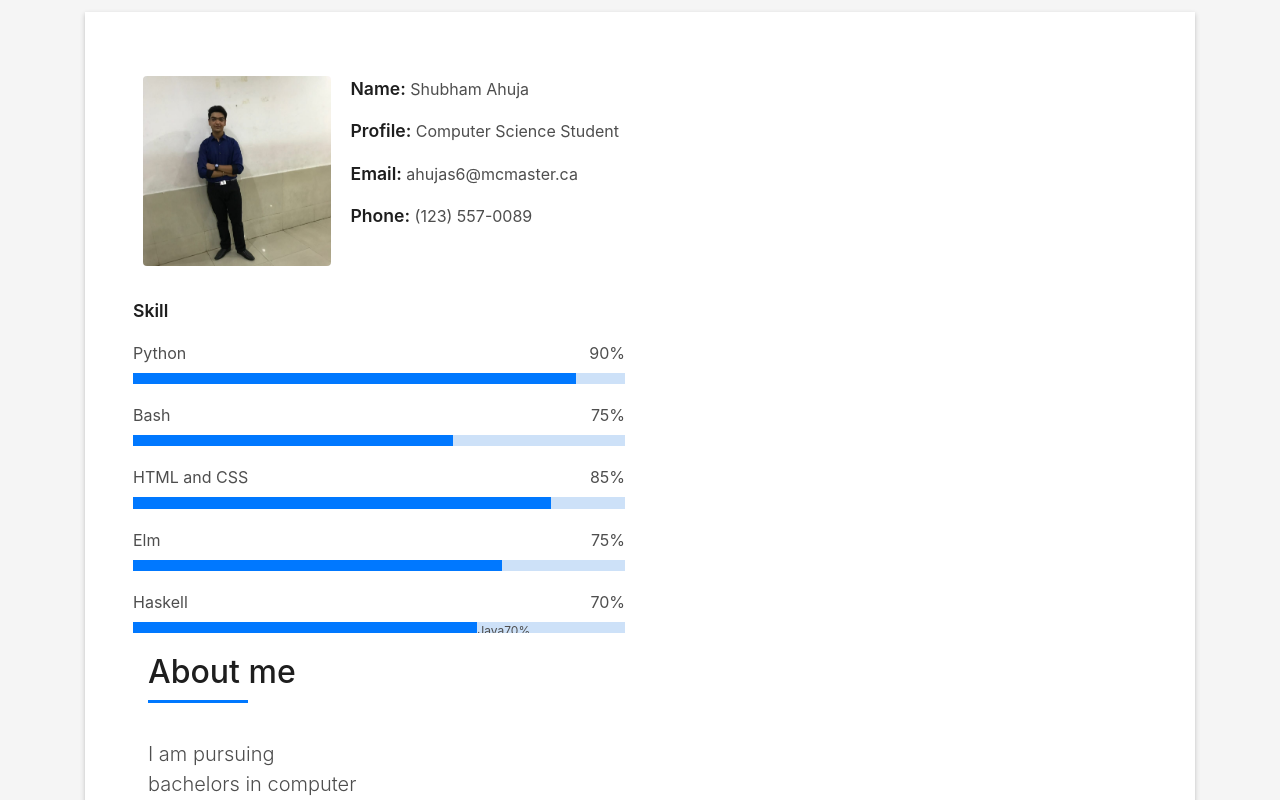
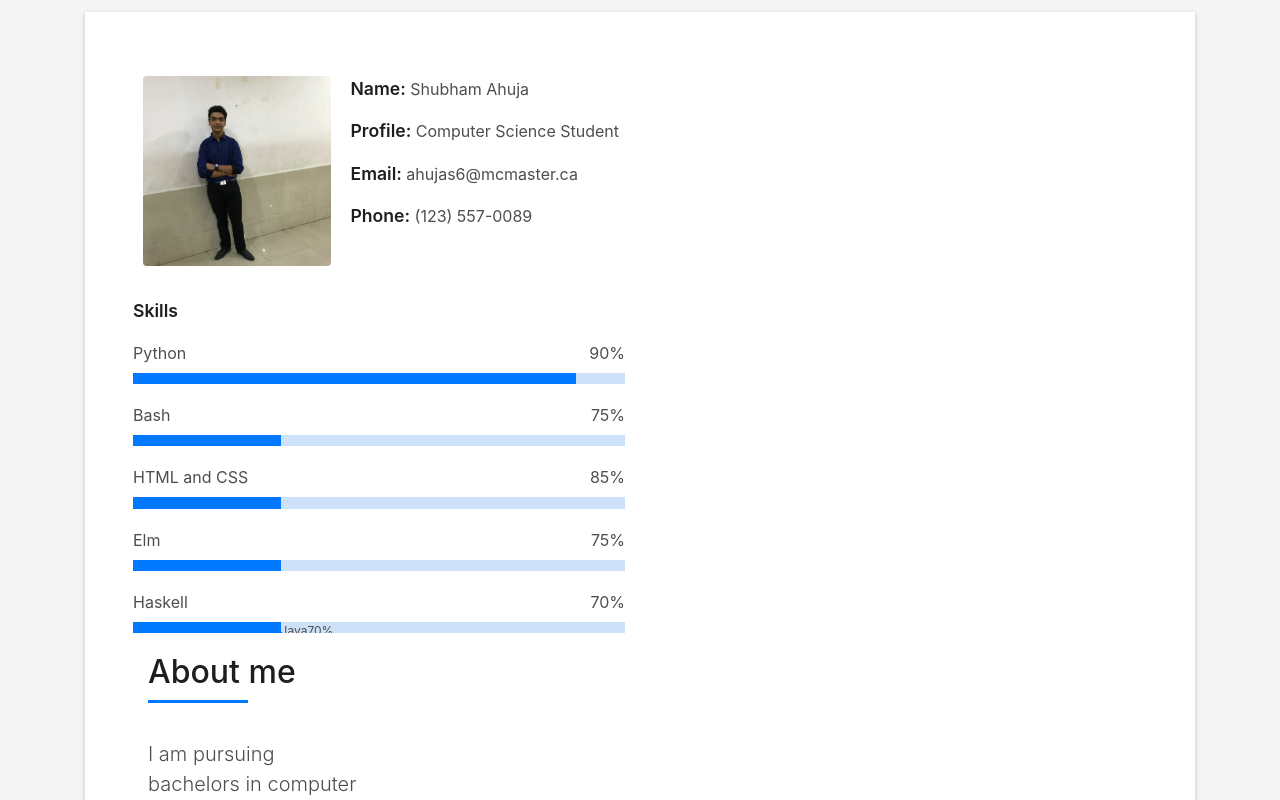
Before and after one commit to shubhahuja/shubhahuja.github.io, a plain HTML site: page index.html in a window 1280 px wide. Shown: the part 852-1652 px from the top of the page. Drawn offline with Linux system fonts and the light colour scheme; files whose address does not match are found by name.

Commit message:
Update index.html

```diff
--- a/index.html
+++ b/index.html
@@ -103,7 +103,7 @@
                   </div>
                 </div>
                 <div class="skill-mf">
-                  <p class="title-s">Skill</p>
+                  <p class="title-s">Skills</p>
                   <span>Python</span> <span class="pull-right">90%</span>
                   <div class="progress">
                     <div class="progress-bar" role="progressbar" style="width: 90%" aria-valuenow="90" aria-valuemin="0"
@@ -111,27 +111,27 @@
                   </div>
                   <span>Bash</span> <span class="pull-right">75%</span>
                   <div class="progress">
-                    <div class="progress-bar" role="progressbar" style="width: 65%;" aria-valuenow="85" aria-valuemin="0"
+                    <div class="progress-bar" role="progressbar" style="width: 30%;" aria-valuenow="85" aria-valuemin="0"
                          aria-valuemax="100"></div>
                   </div>
                   <span>HTML and CSS</span> <span class="pull-right">85%</span>
                   <div class="progress">
-                    <div class="progress-bar" role="progressbar" style="width: 85%;" aria-valuenow="85" aria-valuemin="0"
+                    <div class="progress-bar" role="progressbar" style="width: 30%;" aria-valuenow="85" aria-valuemin="0"
                       aria-valuemax="100"></div>
                   </div>
 
                   <span>Elm</span> <span class="pull-right">75%</span>
                   <div class="progress">
-                    <div class="progress-bar" role="progressbar" style="width: 75%" aria-valuenow="75" aria-valuemin="0"
+                    <div class="progress-bar" role="progressbar" style="width: 30%" aria-valuenow="75" aria-valuemin="0"
                       aria-valuemax="100"></div>
                   </div>
                   <span>Haskell</span> <span class="pull-right">70%</span>
                   <div class="progress">
-                    <div class="progress-bar" role="progressbar" style="width: 70%" aria-valuenow="50" aria-valuemin="0"
+                    <div class="progress-bar" role="progressbar" style="width: 30%" aria-valuenow="50" aria-valuemin="0"
                       aria-valuemax="100"></div>
                     <span>Java</span> <span class="pull-right">70%</span>
                     <div class="progress">
-                      <div class="progress-bar" role="progressbar" style="width: 70%" aria-valuenow="50" aria-valuemin="0"
+                      <div class="progress-bar" role="progressbar" style="width: 30%" aria-valuenow="50" aria-valuemin="0"
                            aria-valuemax="100"></div>
                   </div>
 
```
